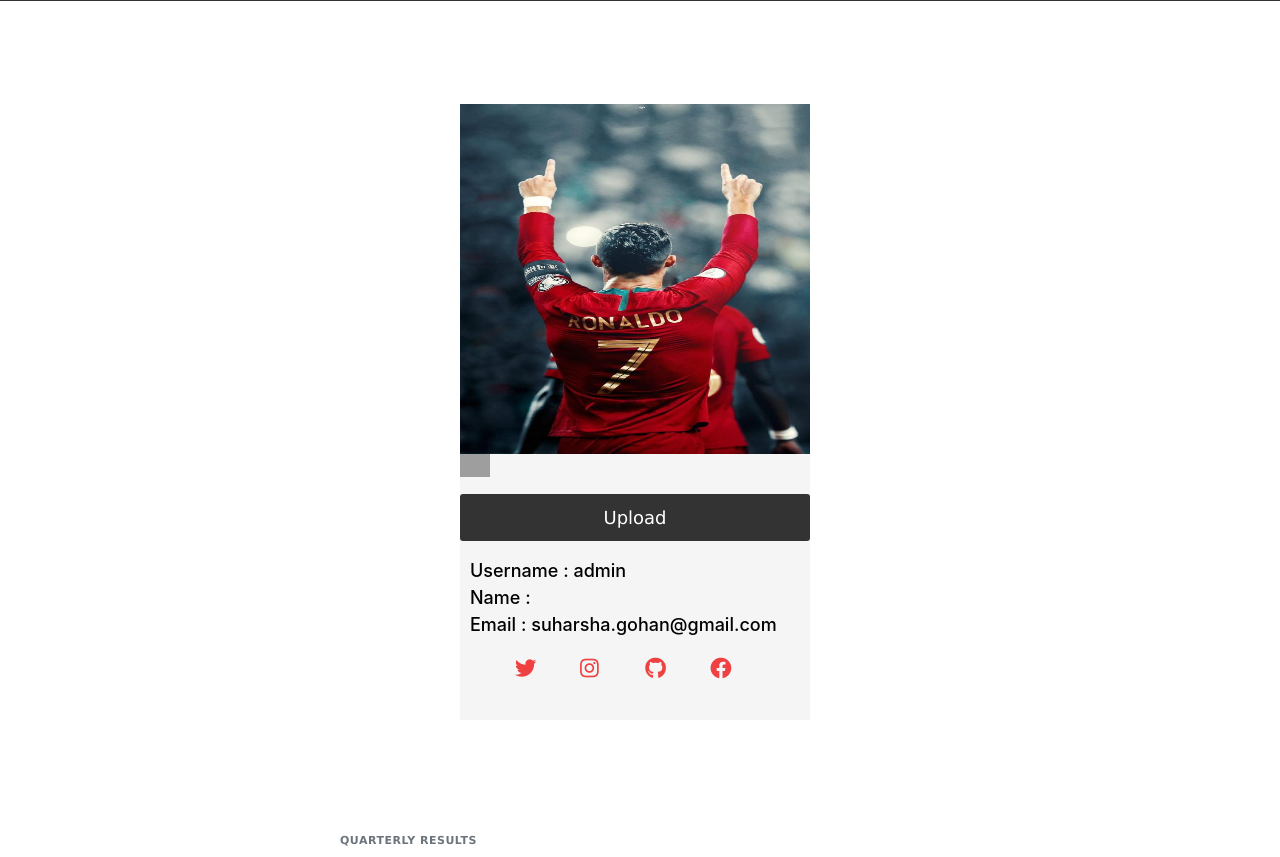
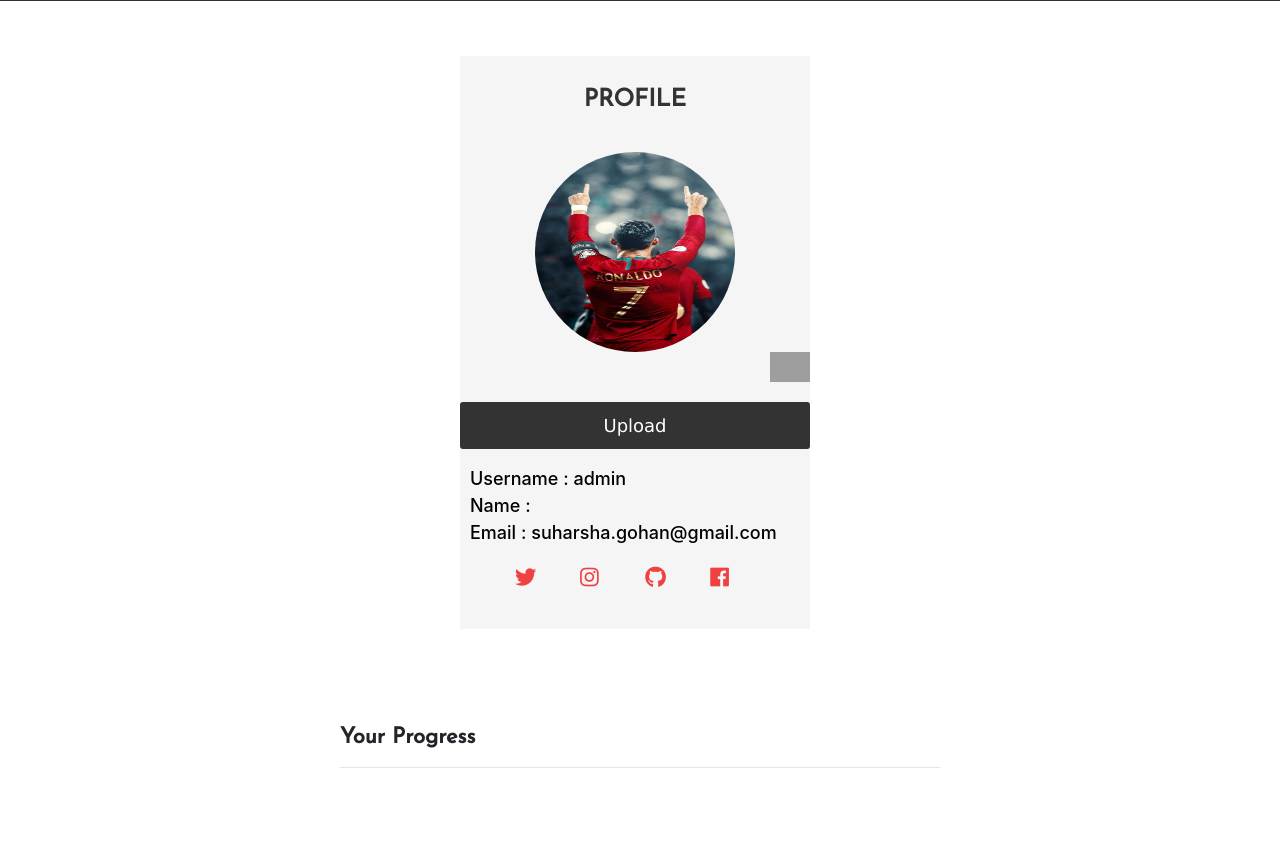
Before and after one commit to SuharshaHarish/learn-sanskrit-new, a Django app: page /learn-sanskrit/profile/ in a window 1280 px wide. Shown: the top 857 px of the page. Run offline with Django 3.2, Linux system fonts and the light colour scheme; a user stored in the database is signed in; data comes from the database, SQL or seed files in the repository; both versions use the stored data as it was after the commit; some libraries are stand-ins or nearby versions; grey boxes are pictures that could not be loaded.

Commit message:
Profile page styling

```diff
--- a/sanskrit/static/css/profile.css
+++ b/sanskrit/static/css/profile.css
@@ -1,27 +1,45 @@
+@import url('https://fonts.googleapis.com/css?family=Josefin+Sans|Comfortaa|Varela+Round|Paytone+One&display=swap');
+
+
 body{
-    font-family: cursive;
+    font-family: 'Comfortaa', cursive;
     display: block;
     justify-content: center;
     height: 1fr;
 }
 
+#toptitle{
+    font-size: 24px;
+  font-weight: 900;
+    padding-top: 30px;
+  color: #333;
+  font-family: 'Josefin Sans', sans-serif;
+  text-transform: uppercase;
+  text-align: center;
+}
+
 .profile_container .profcard{
     margin-top: 450px;
     width: 350px;
-    height: auto;
+    height: 1fr;
     background-color: whitesmoke;
     margin-left: 20%;
 }
 
 #profile_pic img{
-    width: 100%;
-    height: 350px;
+    /* width: 100%;
+    height: 350px; */
+    width: 200px;
+    height: 200px;
+    margin-left: 75px;
+   margin-top: 30px;
+  /* margin-top: 1.3%; */
+  border-radius: 50%;
 }
 
 #id_profile_pic{
    display: block;
 }
-
 
 #upload_btn{
     width: 100%;
@@ -55,6 +73,7 @@ body{
     padding-bottom: 20px;
 }
 
+
 .profile_container .profcard ul li {
     display: inline-block;
     list-style-type: none;
@@ -74,6 +93,13 @@ body{
     transition: all in 0.5s;
 }
 
+#cmnts{
+    font-size: 22px;
+    font-weight: 600;
+    font-family: "Josefin Sans";
+    padding-top: 80px;
+  }
+
 
 #progess{
     padding-top: 90px;
@@ -88,9 +114,11 @@ body{
     color: transparent;
     width: 30px;
     height: 30px;
+    float: right;
+    padding: 20px;
     background-repeat:no-repeat;
     background-size: contain;
-    background-image:url('https://cdn1.iconfinder.com/data/icons/facebook-ui/48/additional_icons-03-512.png') ;
+    background-image:url('https://img.icons8.com/cute-clipart/64/000000/add-camera.png') ;
   }
 
   #id_profile_pic::-webkit-file-upload-button {
--- a/sanskrit/templates/sanskrit/profile_page.html
+++ b/sanskrit/templates/sanskrit/profile_page.html
@@ -4,11 +4,12 @@
 {% include 'sanskrit/navbar.html' %}
 <link rel="stylesheet" href="{% static 'css/profile.css' %}" />
 <link rel="stylesheet" href="{% static 'css/chartstyle.css' %}" />
-<link rel="stylesheet" href="https://cdnjs.cloudflare.com/ajax/libs/font-awesome/5.13.0/css/all.min.css"
-  integrity="sha256-h20CPZ0QyXlBuAw7A+KluUYx/3pK+c7lYEpqLTlxjYQ=" crossorigin="anonymous" />
+
 
 <div class="profile_container">
+
   <div class="profcard">
+    <h1 id="toptitle">Profile</h1>
     <div id="profile_pic">
       <img src="{{profile.profile_pic.url}}" />
       <form method="post" enctype="multipart/form-data">
@@ -27,6 +28,8 @@
       <li><a href=""><i class="fab fa-facebook fa-lg"></i></a></li>
     </ul>
   </div>
+  <h1 id="cmnts">Your Progress</h1>
+  <hr />
   <!-- messages -->
   {% if messages %}
   {% for message in messages %}
```
Also changed, not shown: db.sqlite3.
